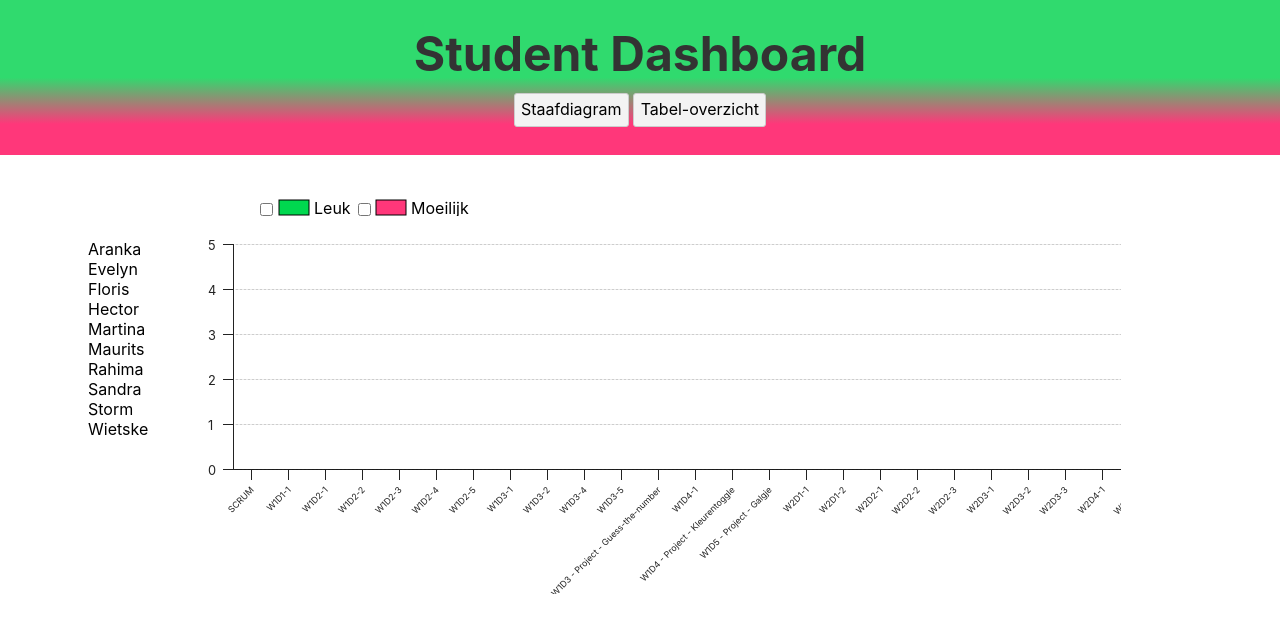
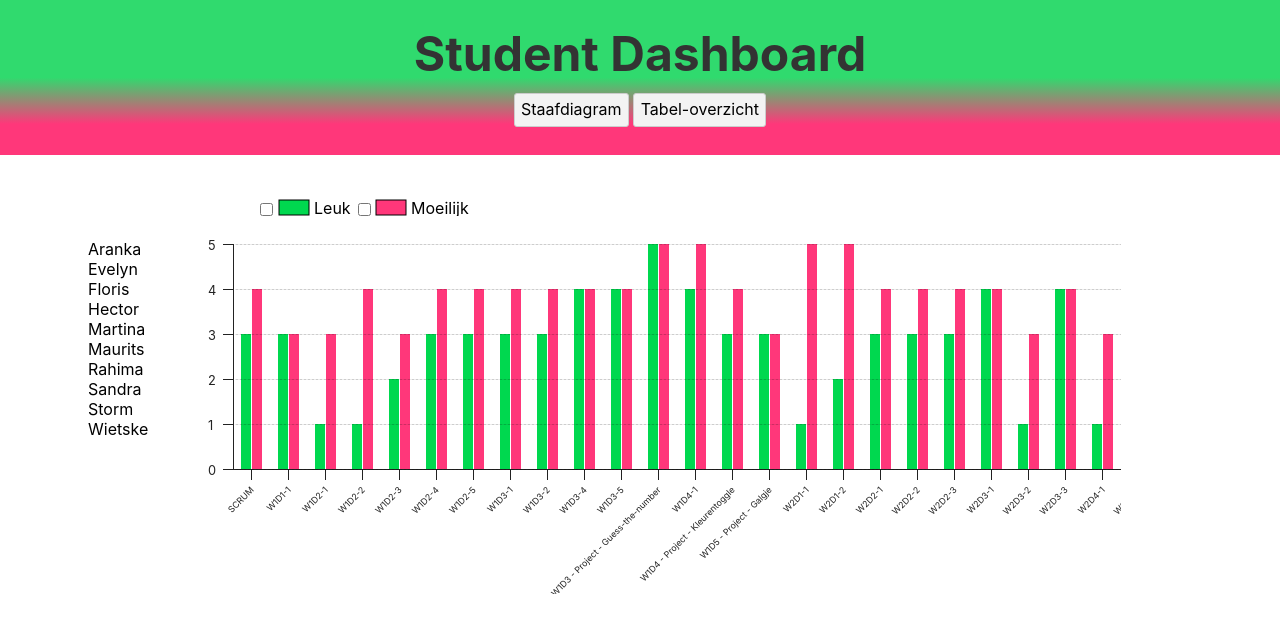
Before and after one commit to DebbySpaninks/debby_spaninks-StudentDashboard, a Svelte app in the folder svelte-studentdashboard/: page / in a window 1280 px wide. Shown: the top 632 px of the page. Built offline with nearby package versions, Linux system fonts and the light colour scheme.

Commit message:
fix checkbox

```diff
--- a/svelte-studentdashboard/src/components/routes/BarChart.svelte
+++ b/svelte-studentdashboard/src/components/routes/BarChart.svelte
@@ -7,23 +7,18 @@
   export let diffScores = [];
   export let xTicks = [];
 
-  // let group = 1;
-  // let selection = [];
-  let yes = false;
-
-  // ipv bind:checked moet het worden bind:selection ofzo maar verder.....
+  let green, pink;
 
   const yTicks = [ 5, 4, 3, 2, 1, 0 ];
 
 </script>
 
-<!-- <h3>Checkboxes: {selection.join(', ')}</h3> -->
 
 <div class="legend-container">
 
   <!-- legend green -->
   <label>
-    <input type=checkbox bind:checked={yes}/>
+    <input type=checkbox bind:checked={green}/>
     <svg class="legend" width="80" height="25">
       <rect x="1" y="9" width="30" height="15" style="fill:#00D84F;stroke:black" />
       <text class="legend-green" x="36" y="23" width="30" height="15">Leuk</text>
@@ -32,7 +27,7 @@
 
   <!-- legend pink -->
   <label>
-    <input type=checkbox bind:checked={yes}/>
+    <input type=checkbox bind:checked={pink}/>
     <svg class="legend" width="100" height="25">
       <rect x="1" y="9" width="30" height="15" style="fill:#FF377A;stroke:black" />
       <text class="legend-pink" x="36" y="23" width="30" height="15">Moeilijk</text>
@@ -50,7 +45,7 @@
       <path d="M35 245 h2064 v1 H35 M35 20 h1 v225 H35 z" />
 
       <!-- horizontal green bar -->
-      {#if yes}
+      {#if green || !pink}
         {#each enjoyScores as score, i}
           <path
             d="M{43 + (i * 37)} {245 - ((225 / 5) * score)} h10 v{(225 / 5) * score} H{43 + (i * 37)} z"
@@ -60,7 +55,7 @@
       {/if}
 
       <!-- horizontal pink bar -->
-      {#if yes}
+      {#if pink || !green}
         {#each diffScores as score, i}
           <path
             d="M{54 + (i * 37)} {245 - ((225 / 5) * score)} h10 v{(225 / 5) * score} H{54 + (i * 37)} z"
@@ -109,6 +104,7 @@
   </div>
 </div>
 
+
 <style>
 
 .legend-container {
```
Also changed, not shown: svelte-studentdashboard/src/components/Checkbox.svelte (deleted, +0 -10 lines).
